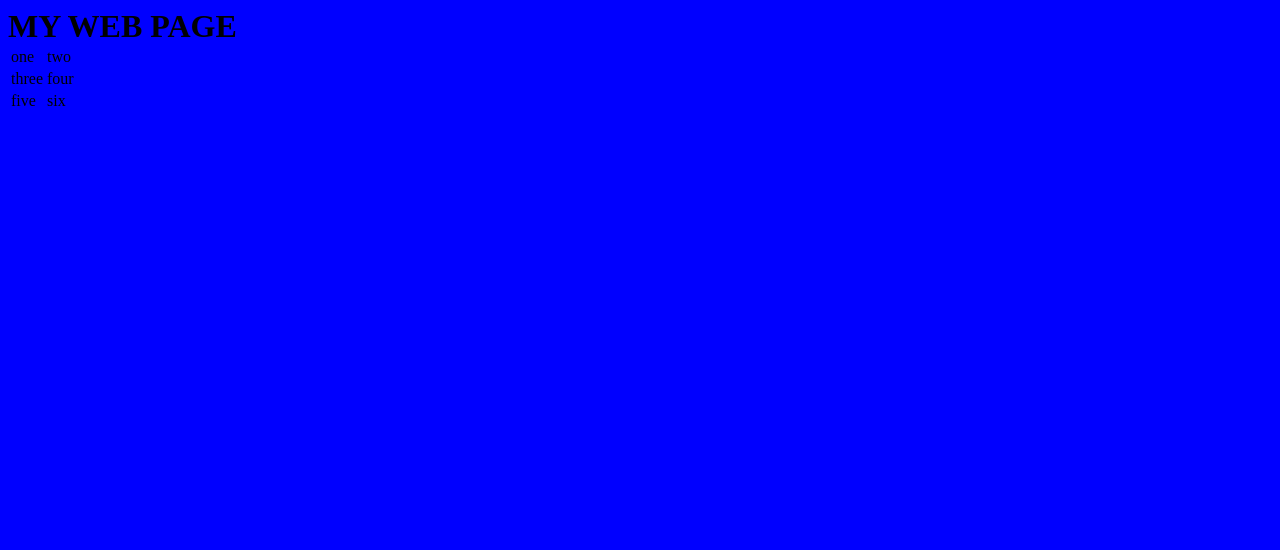
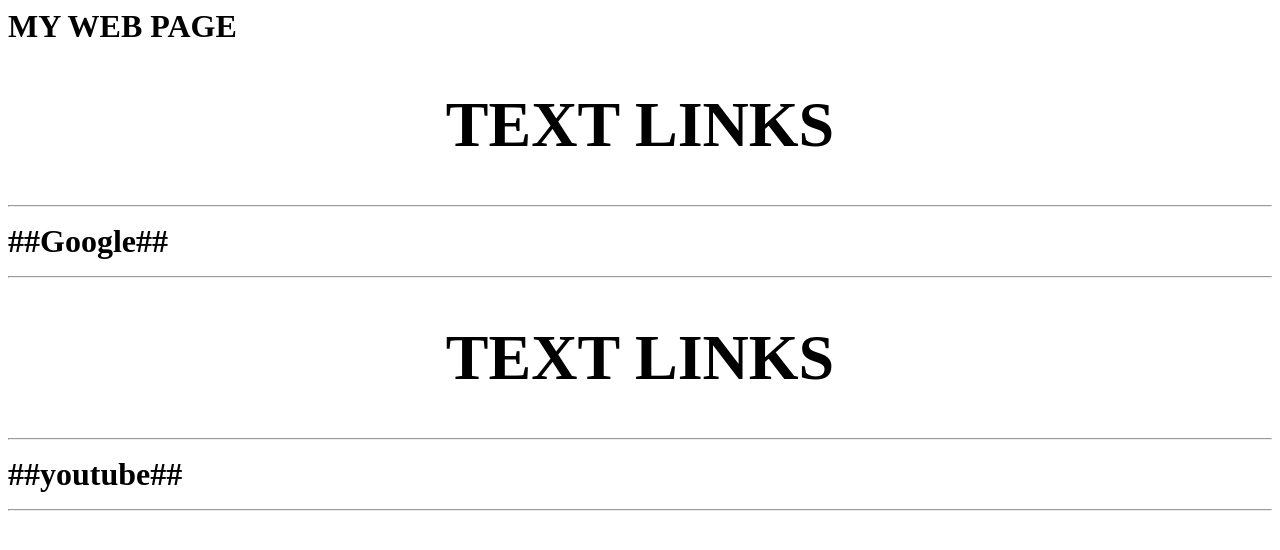
Before and after one commit to sakethreddyt/basic-time_table, a plain HTML site: page index.html in a window 1280 px wide. Drawn offline with Linux system fonts and the light colour scheme.

Commit message:
Update index.html

```diff
--- a/index.html
+++ b/index.html
@@ -1,10 +1,11 @@
 <html>
 <head><h1> MY WEB PAGE </head>
-<body bgcolor="blue">
-<table>
-<tr><td>one</td><td>two</td></tr>
-<tr><td>three</td><td>four</td></tr>
-<tr><td>five</td><td>six</td></tr>
-</table>
+<body bgcolor="white">
+<center><h1>TEXT LINKS</h1></center><hr>
+##<a herf="google.com/" target="blank">Google</a>##
+<hr>
+<center><h1>TEXT LINKS</h1></center><hr>
+##<a herf="www.youtube.com/" target="blank">youtube</a>##
+<hr>
 </body>
 </html>
```
